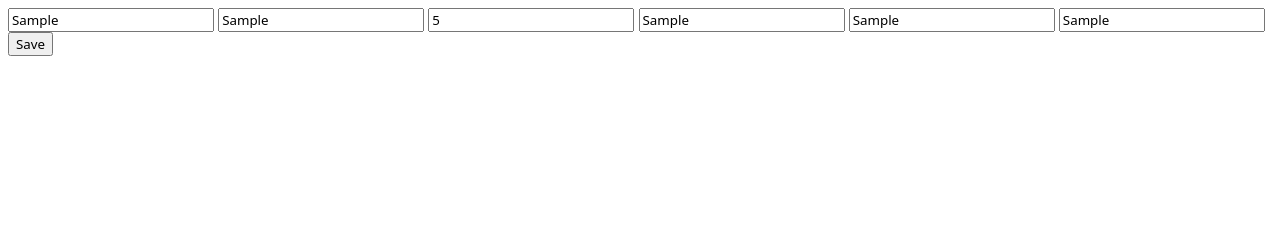
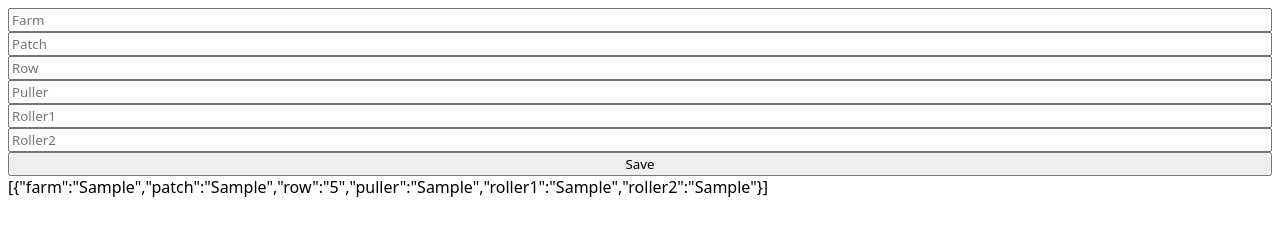
Before and after one commit to davidlpoole/js-row-tracker, a plain HTML site: page index.html in a window 1280 px wide. Both pictures are taken after typing "Sample", "Sample", "5", "Sample", "Sample", "Sample" into the empty fields and a click on the button "Save". Drawn offline with Linux system fonts and the light colour scheme.

Commit message:
display saved data

```diff
--- a/app.js
+++ b/app.js
@@ -1,10 +1,18 @@
+'use strict'
+
 function app() {
   const data = []
   const btnSave = document.getElementById('save')
   btnSave.onclick = () => {
     const record = save()
     data.push(record)
+    displayData(data)
   }
+}
+
+function displayData(data) {
+  const results = document.getElementById('results')
+  results.innerHTML = JSON.stringify(data)
 }
 
 function save() {
@@ -12,6 +20,7 @@ function save() {
   const inputs = document.getElementsByTagName('input')
   for (let i = 0; i < inputs.length; i++) {
     temp[inputs[i].id] = inputs[i].value
+    inputs[i].value = ''
   }
   return temp
 }
--- a/index.css
+++ b/index.css
@@ -3,6 +3,6 @@
     Oxygen, Ubuntu, Cantarell, 'Open Sans', 'Helvetica Neue', sans-serif;
 }
 
-app {
+.app {
   display: grid;
 }
--- a/index.html
+++ b/index.html
@@ -16,6 +16,7 @@
       <input type="text" id="roller2" placeholder="Roller2" />
       <button type="submit" id="save">Save</button>
     </div>
+    <div id="results"></div>
   </body>
   <script type="module" src="app.js"></script>
 </html>
```
